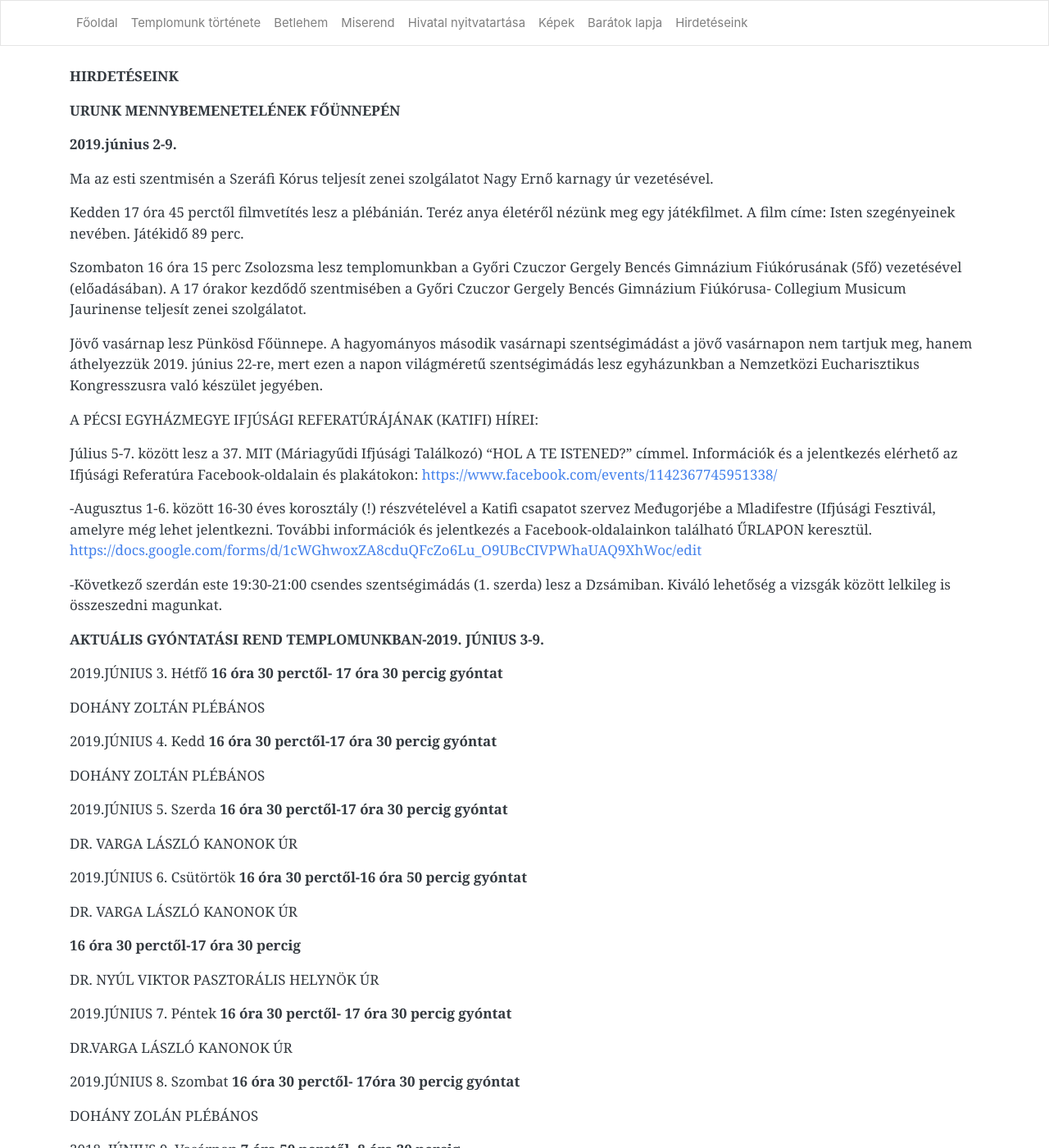
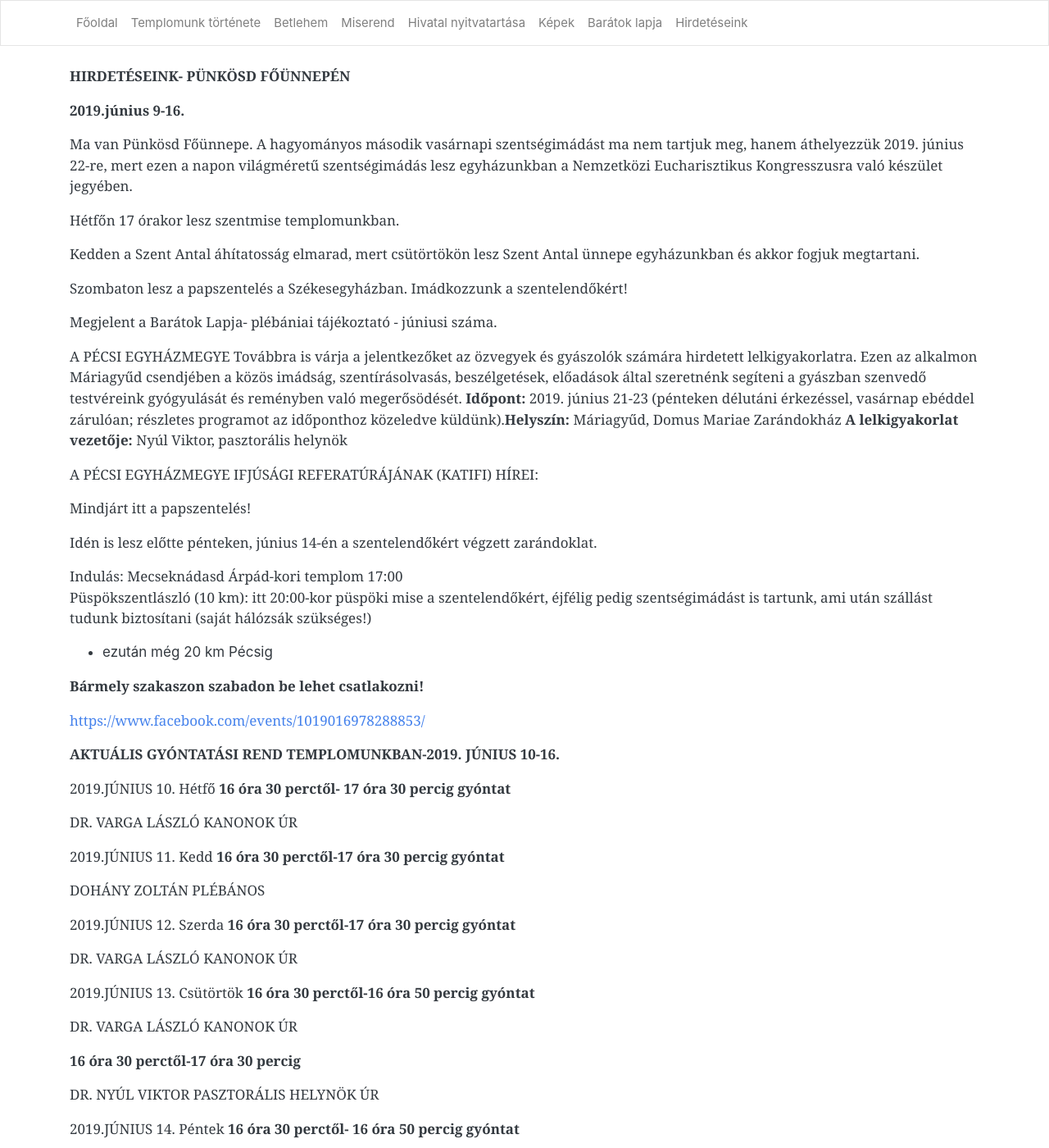
Before and after one commit to pecsi-ferences/pecsi-ferences.github.io, a Jekyll site: the page built from hirdeteseink.md, in a window 1280 px wide and 1400 px high. Shown: the whole window at 82% size. Built offline with Jekyll 4.4.1, drawn with Linux system fonts in a browser that asks for light colours; nearby versions of some CDN libraries; some of the changed text lies outside the part shown.

Commit message:
Update from Forestry.io Zoltán Dohány updated hirdeteseink.md

```diff
--- a/hirdeteseink.md
+++ b/hirdeteseink.md
@@ -3,6 +3,74 @@ layout: default
 title: Hirdetéseink
 
 ---
+**HIRDETÉSEINK- PÜNKÖSD FŐÜNNEPÉN**
+
+**2019.június 9-16.**
+
+Ma van Pünkösd Főünnepe. A hagyományos második vasárnapi szentségimádást ma nem tartjuk meg, hanem áthelyezzük 2019. június 22-re, mert ezen a napon világméretű szentségimádás lesz egyházunkban a Nemzetközi Eucharisztikus Kongresszusra való készület jegyében.
+
+Hétfőn 17 órakor lesz szentmise templomunkban.
+
+Kedden a Szent Antal áhítatosság elmarad, mert csütörtökön lesz Szent Antal ünnepe egyházunkban és akkor fogjuk megtartani.
+
+Szombaton lesz a papszentelés a Székesegyházban. Imádkozzunk a szentelendőkért!
+
+Megjelent a Barátok Lapja- plébániai tájékoztató - júniusi száma.
+
+A PÉCSI EGYHÁZMEGYE Továbbra is várja a jelentkezőket az özvegyek és gyászolók számára hirdetett lelkigyakorlatra. Ezen az alkalmon Máriagyűd csendjében a közös imádság, szentírásolvasás, beszélgetések, előadások által szeretnénk segíteni a gyászban szenvedő testvéreink gyógyulását és reményben való megerősödését. **Időpont:** 2019. június 21-23 (pénteken délutáni érkezéssel, vasárnap ebéddel zárulóan; részletes programot az időponthoz közeledve küldünk).**Helyszín:** Máriagyűd, Domus Mariae Zarándokház **A lelkigyakorlat vezetője:** Nyúl Viktor, pasztorális helynök
+
+A PÉCSI EGYHÁZMEGYE IFJÚSÁGI REFERATÚRÁJÁNAK (KATIFI) HÍREI:
+
+Mindjárt itt a papszentelés!
+
+Idén is lesz előtte pénteken, június 14-én a szentelendőkért végzett zarándoklat.
+
+Indulás: Mecseknádasd Árpád-kori templom 17:00
+ Püspökszentlászló (10 km): itt 20:00-kor püspöki mise a szentelendőkért, éjfélig pedig szentségimádást is tartunk, ami után szállást tudunk biztosítani (saját hálózsák szükséges!)
+ - ezután még 20 km Pécsig
+
+ **Bármely szakaszon szabadon be lehet csatlakozni!**
+
+[https://www.facebook.com/events/1019016978288853/](https://www.facebook.com/events/1019016978288853/ "https://www.facebook.com/events/1019016978288853/")
+
+**AKTUÁLIS GYÓNTATÁSI REND TEMPLOMUNKBAN-2019. JÚNIUS 10-16.**
+
+2019\.JÚNIUS 10. Hétfő **16 óra 30 perctől- 17 óra 30 percig gyóntat**
+
+DR. VARGA LÁSZLÓ KANONOK ÚR
+
+2019\.JÚNIUS 11. Kedd **16 óra 30 perctől-17 óra 30 percig gyóntat**
+
+DOHÁNY ZOLTÁN PLÉBÁNOS
+
+2019\.JÚNIUS 12. Szerda **16 óra 30 perctől-17 óra 30 percig gyóntat**
+
+DR. VARGA LÁSZLÓ KANONOK ÚR
+
+2019\.JÚNIUS 13. Csütörtök **16 óra 30 perctől-16 óra 50 percig gyóntat**
+
+DR. VARGA LÁSZLÓ KANONOK ÚR
+
+**16 óra 30 perctől-17 óra 30 percig**
+
+DR. NYÚL VIKTOR PASZTORÁLIS HELYNÖK ÚR
+
+2019\.JÚNIUS 14. Péntek **16 óra 30 perctől- 16 óra 50 percig gyóntat**
+
+DR.VARGA LÁSZLÓ KANONOK ÚR
+
+2019\.JÚNIUS 15. Szombat **16 óra 30 perctől- 16 óra 50 percig gyóntat**
+
+DR. VARGA LÁSZLÓ KANONOK ÚR
+
+2018\. JÚNIUS 16. Vasárnap **7 óra 50 perctől- 8 óra 30 percig**
+
+DOHÁNY ZOLTÁN PLÉBÁNOS
+
+**16 óra 30 perctől-16 óra 50 percig**
+
+DOHÁNY ZOLTÁN PLÉBÁNOS
+
 **HIRDETÉSEINK**
 
 **URUNK MENNYBEMENETELÉNEK FŐÜNNEPÉN**
```
